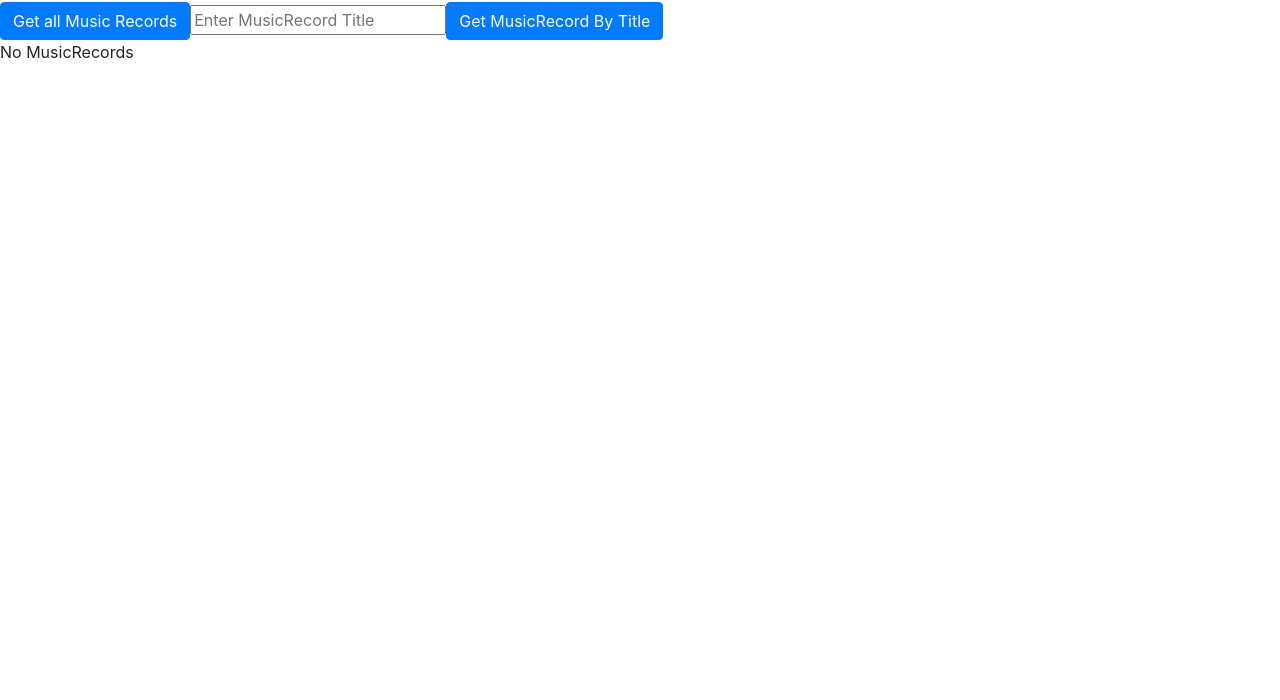
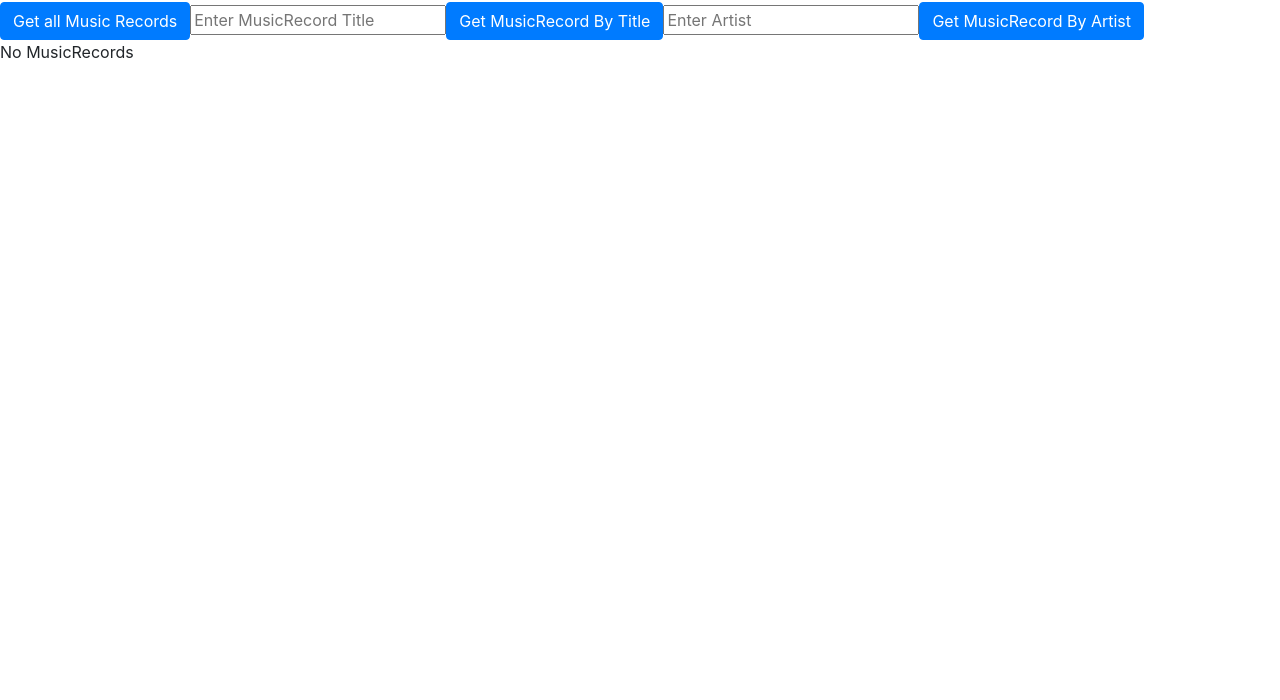
Before and after one commit to AlexanderHoeystad/Javascript-HTML, a plain HTML site: page index.html in a window 1280 px wide. Shown: the part 100-800 px from the top of the page. Drawn offline with nearby package versions, Linux system fonts and the light colour scheme.

Commit message:
Artist done

```diff
--- a/index.html
+++ b/index.html
@@ -21,6 +21,9 @@
         <input type="text" v-model="title" placeholder="Enter MusicRecord Title" id="inputSearchByTitle">
         <button id="getByTitleButton" v-on:click="GetMusicRecordByTitle(title)" class="btn btn-primary">Get MusicRecord
             By Title</button>
+            <input type="text" v-model="artist" placeholder="Enter Artist" id="inputSearchByArtist">
+        <button id="getByArtistButton" v-on:click="GetMusicRecordByArtist(artist)" class="btn btn-primary">Get MusicRecord
+            By Artist</button>
         <br />
 
 
```
